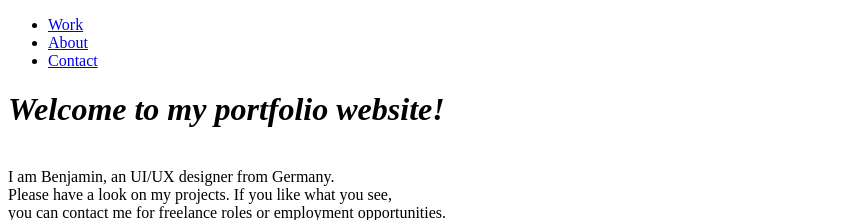
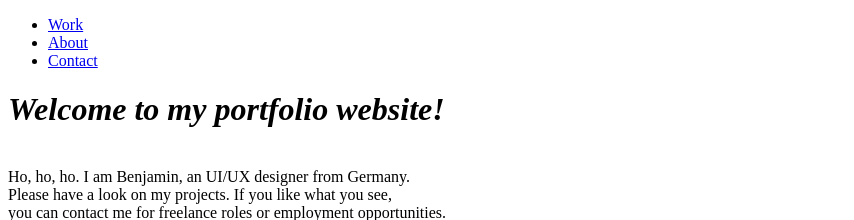
Before and after one commit to TIJEY-BEG/Portfolio-Website-BEG, a plain HTML site: page index.html.html in a window 1280 px wide. Shown: the top 220 px of the page, without its empty margins (0-854 px from the left). Drawn offline with Linux system fonts and the light colour scheme; files whose address does not match are found by name.

Commit message:
Update index.html.html

```diff
--- a/index.html.html
+++ b/index.html.html
@@ -13,7 +13,7 @@
     </ul> </nav>
 
     <div>
-    <h1> <i> Welcome to my portfolio website!</i></h1> <br> I am Benjamin, an UI/UX designer from Germany. <br>
+    <h1> <i> Welcome to my portfolio website!</i></h1> <br> Ho, ho, ho. I am Benjamin, an UI/UX designer from Germany. <br>
       Please have a look on my projects. If you like what you see, <br> you can contact me for freelance roles
       or employment opportunities. <br>
     </div>
```
